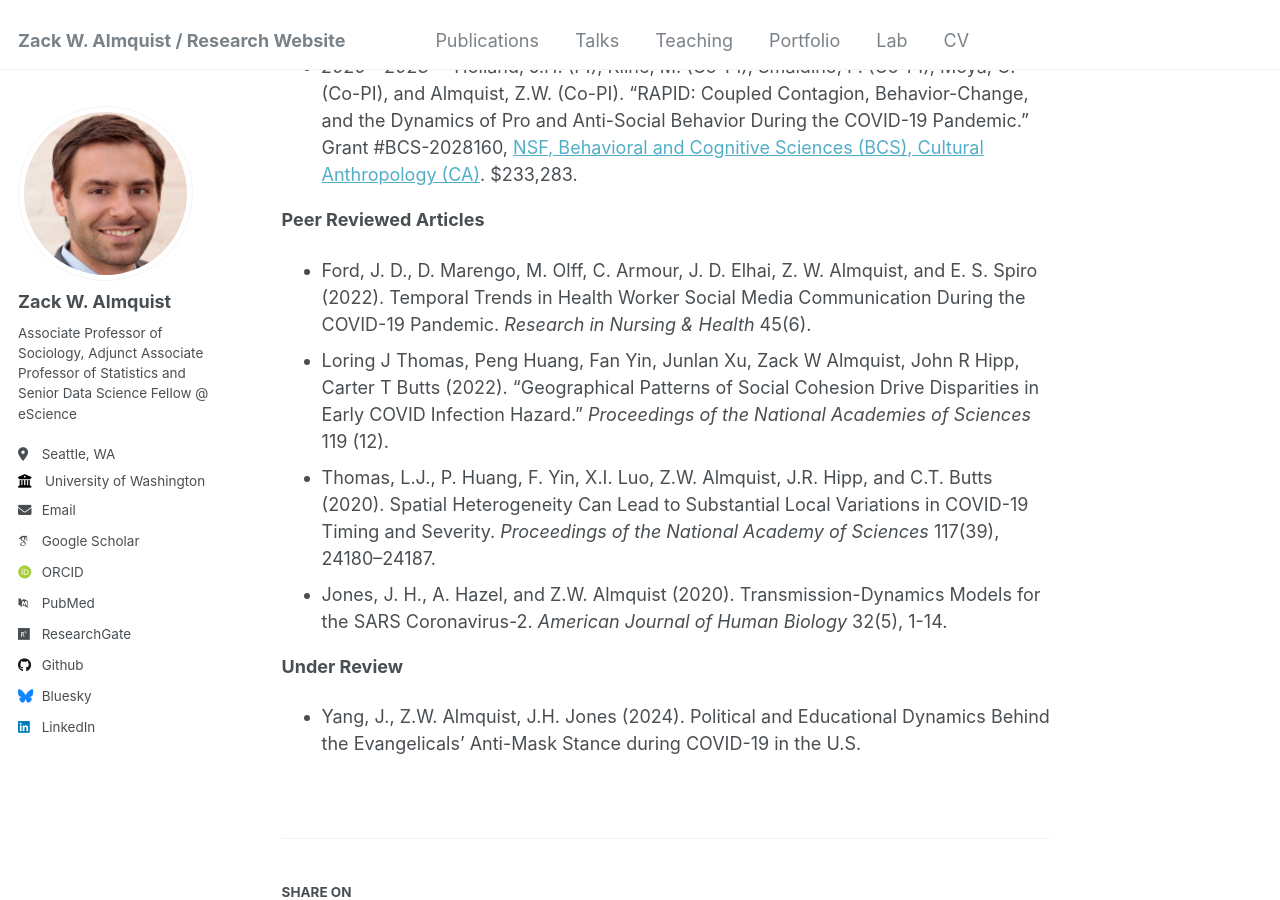
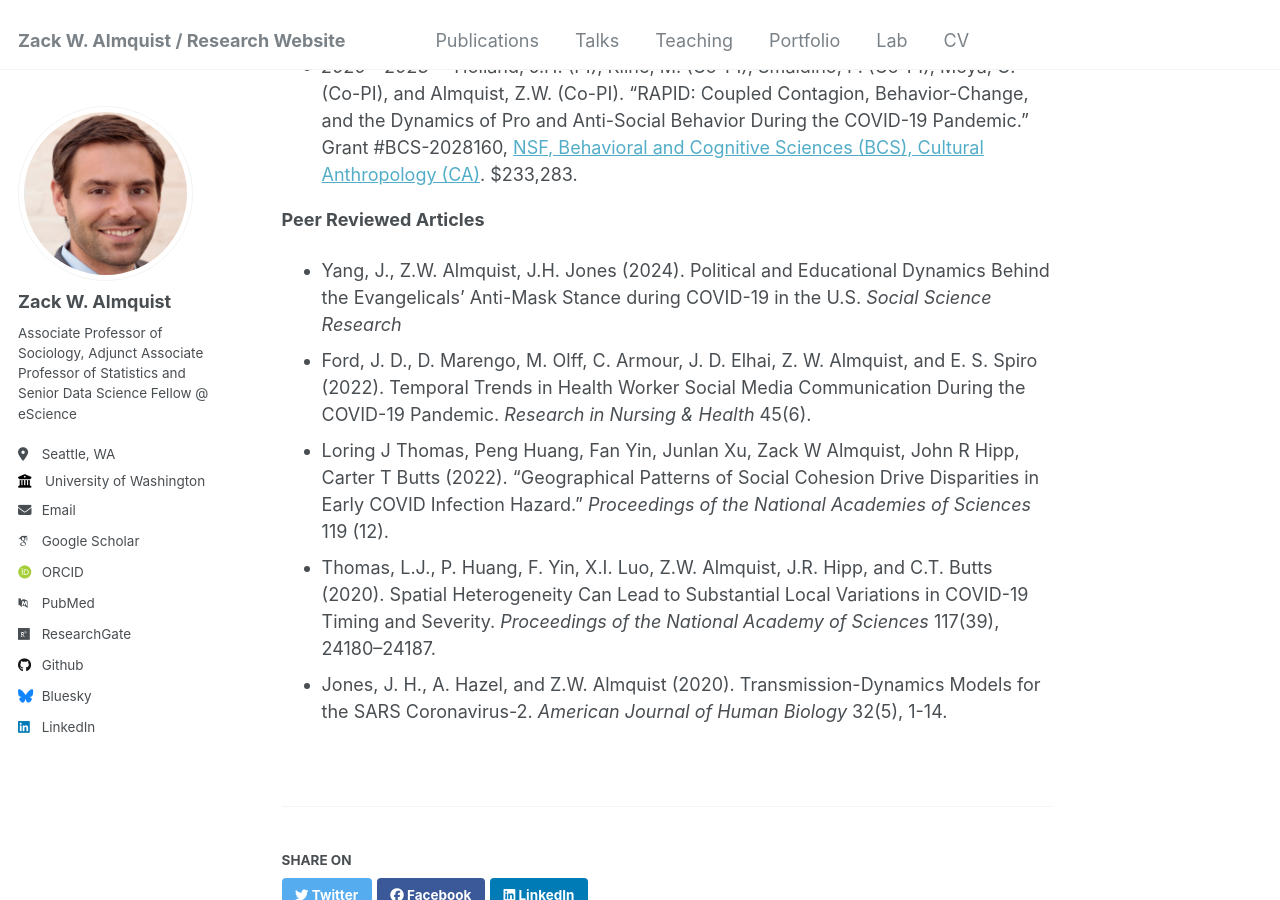
Before and after one commit to zalmquist/zalmquist.github.io, a Jekyll site: the page built from _portfolio/portfolio-2.md, in a window 1280 px wide and 900 px high, scrolled down 466 px. Built offline with Jekyll 4.4.1, drawn with Linux system fonts in a browser that asks for light colours; some web fonts are replaced.

Commit message:
Update portfolio-2.md

```diff
--- a/_portfolio/portfolio-2.md
+++ b/_portfolio/portfolio-2.md
@@ -12,11 +12,8 @@ I'm actively engaged in a research agenda focused on modeling and measuring the
 
 **Peer Reviewed Articles**
 
+* Yang, J., Z.W. Almquist, J.H. Jones (2024). Political and Educational Dynamics Behind the Evangelicals’ Anti-Mask Stance during COVID-19 in the U.S. *Social Science Research*
 * Ford, J. D., D. Marengo, M. Olff, C. Armour, J. D. Elhai, Z. W. Almquist, and E. S. Spiro (2022). Temporal Trends in Health Worker Social Media Communication During the COVID-19 Pandemic. *Research in Nursing & Health* 45(6).
 * Loring J Thomas, Peng Huang, Fan Yin, Junlan Xu, Zack W Almquist, John R Hipp, Carter T Butts (2022). "Geographical Patterns of Social Cohesion Drive Disparities in Early COVID Infection Hazard." *Proceedings of the National Academies of Sciences* 119 (12).
 * Thomas, L.J., P. Huang, F. Yin, X.I. Luo, Z.W. Almquist, J.R. Hipp, and C.T. Butts (2020). Spatial Heterogeneity Can Lead to Substantial Local Variations in COVID-19 Timing and Severity. *Proceedings of the National Academy of Sciences* 117(39), 24180–24187.
 * Jones, J. H., A. Hazel, and Z.W. Almquist (2020). Transmission-Dynamics Models for the SARS Coronavirus-2. *American Journal of Human Biology* 32(5), 1-14.
-
-**Under Review**
-
-* Yang, J., Z.W. Almquist, J.H. Jones (2024). Political and Educational Dynamics Behind the Evangelicals’ Anti-Mask Stance during COVID-19 in the U.S.
```
